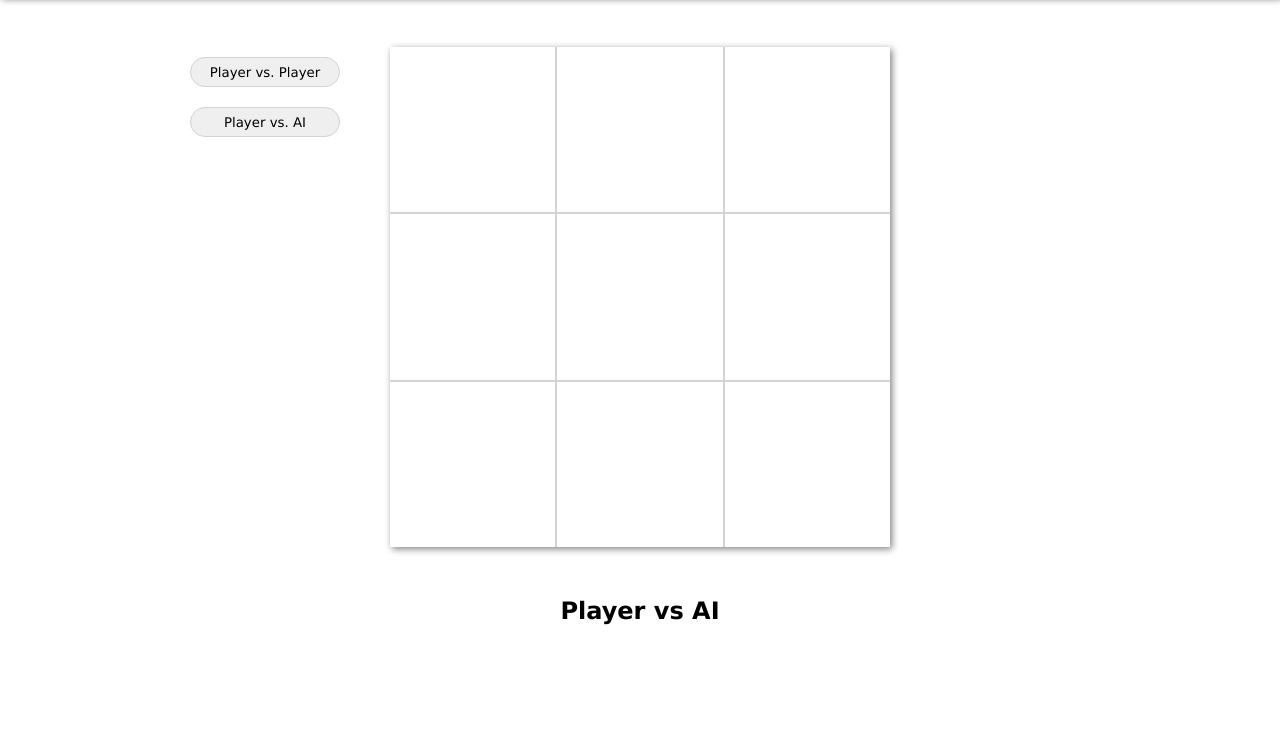
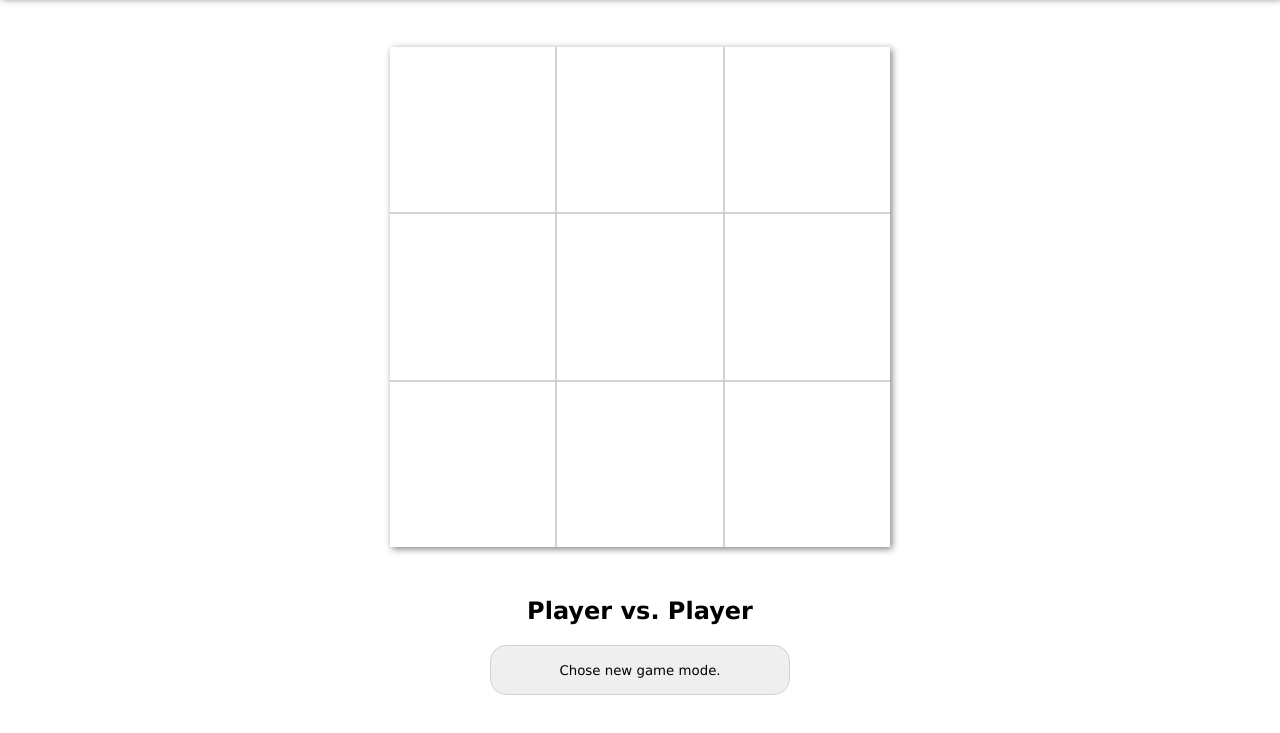
Before and after one commit to Vyonyx/tic-tac-toe, a plain HTML site: page index.html in a window 1280 px wide. Both pictures are taken after a click on the button "Player vs. Player". Shown: the part 67-800 px from the top of the page. Drawn offline with Linux system fonts and the light colour scheme.

Commit message:
Added display toggle between game mode controls and game board.

```diff
--- a/app.js
+++ b/app.js
@@ -60,13 +60,38 @@ const player1 = Player('x');
 const player2 = Player('o');
 
 const gameController = (function () {
+    // Game controls.
+    const controls = document.querySelector('.controls');
+    const gameContainer = document.querySelector('.game');
+    const pvp_Button = document.querySelector('.player-vs-player');
+    const pvai_Button = document.querySelector('.player-vs-ai');
+    const gameModeText = document.querySelector('.game-mode');
+    const changeGameModeButton = document.querySelector('.select-new-mode');
+
+    // Display toggle funtions.
+    function toggleControls() {
+        controls.style.display = controls.style.display == 'flex' ? 'none' : 'flex';
+        gameContainer.style.display = gameContainer.style.display == 'none' ? 'flex' : 'none';
+    };
+
+    // Adding toggle functionality to control buttons.
+    pvp_Button.addEventListener('mousedown', () => {
+        toggleControls();
+        gameModeText.textContent = 'Player vs. Player';
+    });
+
+    pvai_Button.addEventListener('mousedown', () => {
+        toggleControls();
+        gameModeText.textContent = 'Player vs. AI';
+    });
+
+    changeGameModeButton.addEventListener('mousedown', () => {
+        toggleControls();
+    });
+
     const gameOn = true;
     const grid = gameBoard.gridState;
     const allTiles = document.querySelectorAll('.tile')
-
-    // const evalGameState = () => {
-    //     console.log(grid);
-    // };
 
     window.addEventListener('click', function(e) {
         if (!gameOn) return
--- a/index.html
+++ b/index.html
@@ -13,12 +13,16 @@
         <h1>TIC-TAC-TOE</h1>
     </div>
     <div class="content">
-        <div class="controls">
+        <div class="controls" style="display: flex">
+            <h3 class="modes">Play Modes:</h3>
             <button class="player-vs-player">Player vs. Player</button>
             <button class="player-vs-ai">Player vs. AI</button>
         </div>
-        <div class="gameboard"></div>
-        <h2 class="current-players">Player vs AI</h2>
+        <div class="game" style="display: none">
+            <div class="gameboard"></div>
+            <h2 class="game-mode"></h2>
+            <button class="select-new-mode">Chose new game mode.</button>
+        </div>
     </div>
     <div class="footer">
 
--- a/styles.css
+++ b/styles.css
@@ -9,7 +9,6 @@ body {
     display: flex;
     flex-direction: column;
     align-items: center;
-    /* padding: 50px; */
 }
 
 .header {
@@ -31,26 +30,39 @@ body {
     flex-direction: column;
     align-items: center;
     gap: 50px;
-    position: relative;
 }
 
 .controls {
-    position: absolute;
-    left: -200px;
-    top: 0;
     display: flex;
     flex-direction: column;
     align-items: center;
     justify-content: center;
     gap: 20px;
-    height: 100px;
 }
 
-.controls button {
-    width: 150px;
-    height: 30px;
+.controls button, .game button {
+    width: 300px;
+    height: 50px;
     border: 1px solid lightgrey;
     border-radius: 1rem;
+}
+
+.current-players {
+    text-align: center;
+}
+
+.modes {
+    text-decoration: underline;
+}
+
+.game {
+    display: none;
+    flex-direction: column;
+    align-items: center;
+}
+
+.game button {
+    margin-top: 20px;
 }
 
 .gameboard {
@@ -61,6 +73,7 @@ body {
     grid-template-columns: repeat(3, 1fr);
     grid-template-rows: repeat(3, 1fr);
     justify-content: center;
+    margin-bottom: 50px;
 
     gap: 2px;
     background-color: lightgray;
```
